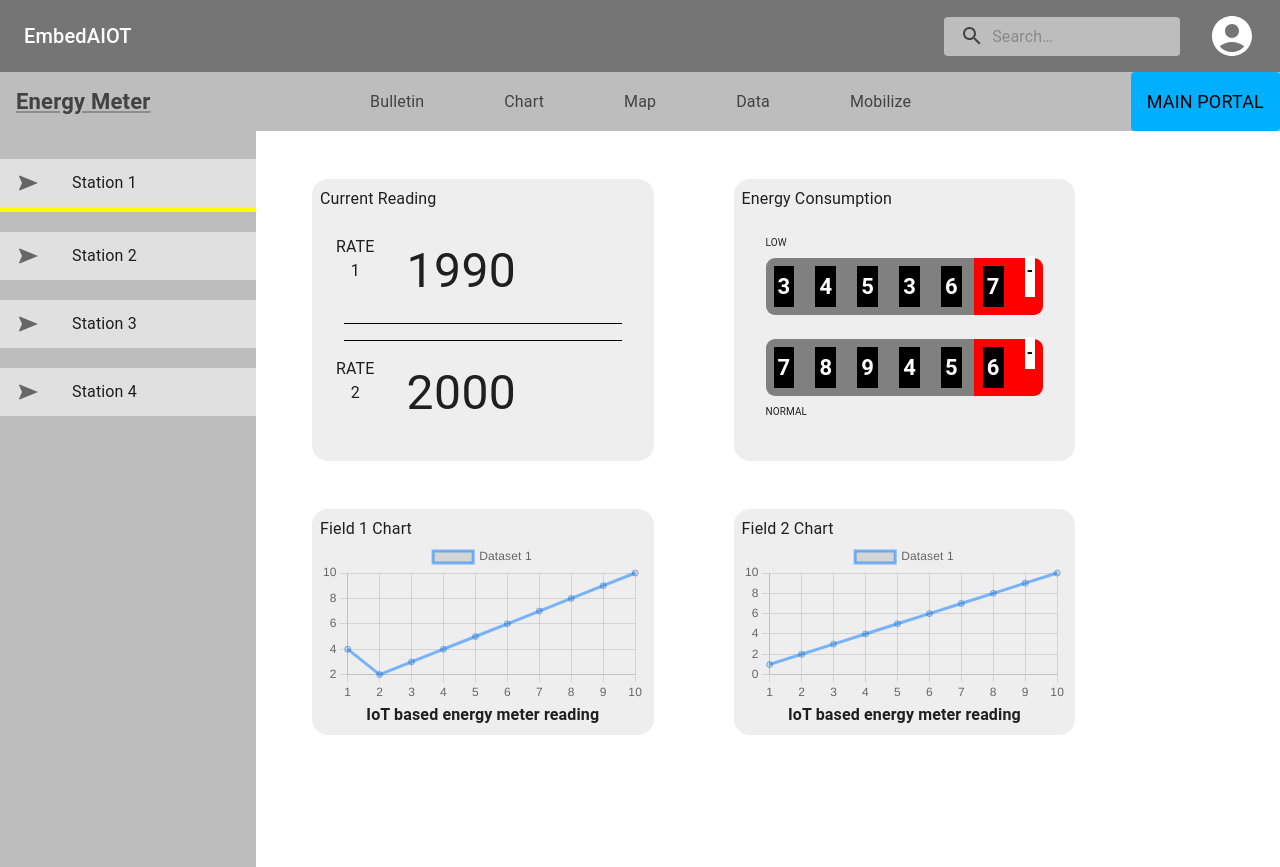
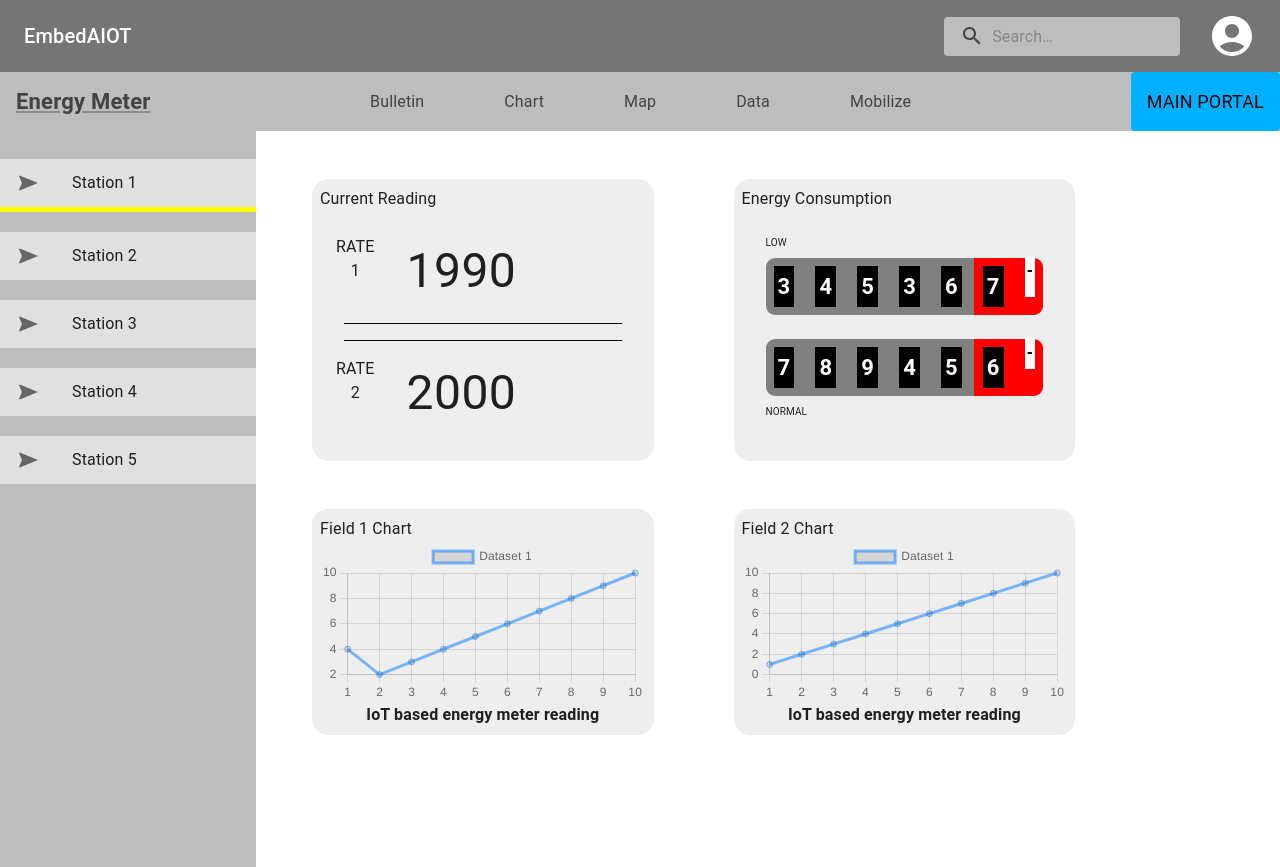
Before and after one commit to HunkHazard/SoftTech, a Next.js app: page / in a window 1280 px wide. Built offline with nearby package versions, Linux system fonts and the light colour scheme.

Commit message:
make the dropdown dynamic

```diff
--- a/pages/Dropdown.js
+++ b/pages/Dropdown.js
@@ -1,6 +1,7 @@
 import React, { useState } from "react";
 import { FormControl, IconButton, Menu, MenuItem } from "@mui/material";
 import MoreVertIcon from "@mui/icons-material/MoreVert";
+import { stationData } from "./stationData"; // Import the stationData array
 
 function DropdownMenu() {
   const [anchorEl, setAnchorEl] = useState(null);
@@ -29,10 +30,11 @@ function DropdownMenu() {
         open={Boolean(anchorEl)}
         onClose={handleClose}
       >
-        <MenuItem onClick={handleClose}>Station 1</MenuItem>
-        <MenuItem onClick={handleClose}>Station 2</MenuItem>
-        <MenuItem onClick={handleClose}>Station 3</MenuItem>
-        <MenuItem onClick={handleClose}>Station 4</MenuItem>
+        {stationData.map((station) => (
+          <MenuItem key={station.name} onClick={handleClose}>
+            {station.name}
+          </MenuItem>
+        ))}
       </Menu>
     </div>
   );
--- a/pages/stationData.js
+++ b/pages/stationData.js
@@ -75,4 +75,23 @@ export const stationData = [
       y: [10, 9, 8, 7, 6, 5, 4, 3, 2, 1],
     },
   },
+    {
+    name: "Station 5",
+    current_reading: {
+      rate_one: 1111,
+      rate_two: 2222,
+    },
+    energy_consumption: {
+      low: 333333,
+      normal: 444444,
+    },
+    field_one: {
+      x: [1, 2, 3, 4, 5, 6, 7, 8, 9, 10],
+      y: [5, 4, 3, 2, 1, 1, 2, 3, 4, 5],
+    },
+    field_two: {
+      x: [1, 2, 3, 4, 5, 6, 7, 8, 9, 10],
+      y: [10, 9, 8, 7, 6, 5, 4, 3, 2, 1],
+    },
+  },
 ];
```
